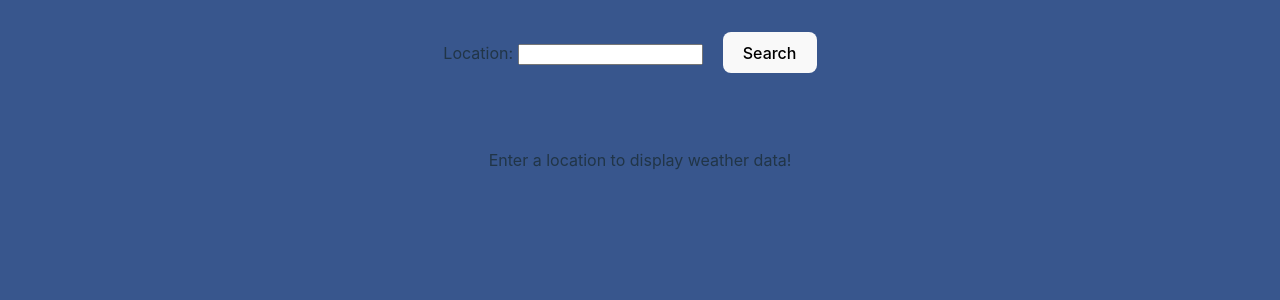
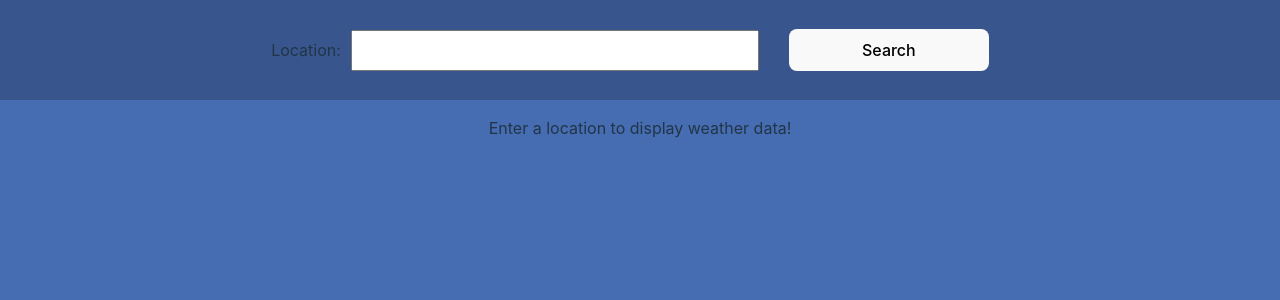
Before and after one commit to BerinMadzak/Weather-Forecast, a React (Vite) app: page / in a window 1280 px wide. Shown: the top 300 px of the page. Built offline with nearby package versions, Linux system fonts and the light colour scheme.

Commit message:
Improve styling for search component

```diff
--- a/src/App.css
+++ b/src/App.css
@@ -1,21 +1,33 @@
 #root {
-  max-width: 1280px;
   margin: 0 auto;
-  padding: 2rem;
   text-align: center;
 }
 
 body {
   align-items: flex-start;
-  background-color: rgb(56, 86, 141);
+  background-color: #466CB2;
 }
 
 form button {
   margin: 0 20px;
+  width: 200px;
+}
+
+form input {
+  height: 35px;
+  width: 400px;
+  text-align: center;
+  font-size: 1.2rem;
 }
 
 form {
   min-height: 100px;
+  width: 100vw;
+  background-color: #38568d;
+  display: flex;
+  justify-content: center;
+  align-items: center;
+  gap: 10px;
 }
 
 .weather-data {
@@ -82,6 +94,7 @@ form {
 
 .seven-day {
   display: flex;
+  justify-content: center;
   gap: 80px;
 }
 
--- a/src/components/Search.jsx
+++ b/src/components/Search.jsx
@@ -2,7 +2,7 @@ export default function Search({loadData}) {
     return (
         <form onSubmit={loadData}>
             <label htmlFor="location">Location: </label>
-            <input type="text" id="location" name="location"/>
+            <input type="text" id="location" name="location" autoComplete="off"/>
             <button type="submit">Search</button>
         </form>
     );
```
